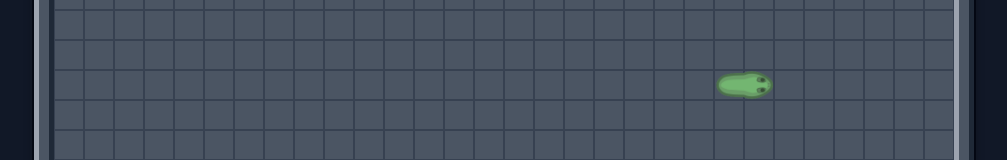
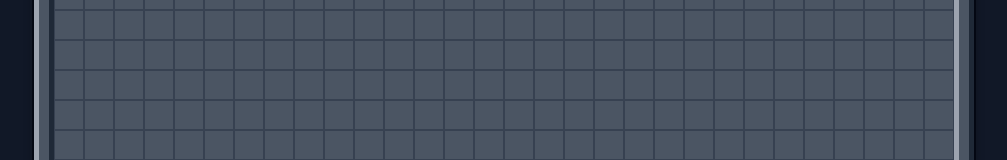
Before and after one commit to CartagoGit/snake, an Angular app: page / in a window 1280 px wide. Shown: the part 366-526 px from the top of the page, without its empty margins (136-1143 px from the left). Built offline with nearby package versions, Linux system fonts and the light colour scheme.

Commit message:
Comenzamos a modificar la logica para poner la serpiente

```diff
--- a/src/app/components/table/table.component.html
+++ b/src/app/components/table/table.component.html
@@ -13,7 +13,7 @@
     @for (cell of row; let cellIndex = $index; track cellIndex){
       @if(cell !==
     'empty' && cell !== 'food'){
-    <img src="{{ cell.canvas.toDataURL() }}" class="cell sprite" />
+    <!-- <img src="{{ cell.canvas.toDataURL() }}" class="cell sprite" /> -->
     }@else {
     <div class="cell sprite"></div>
     }
--- a/src/app/shared/interfaces/game.interface.ts
+++ b/src/app/shared/interfaces/game.interface.ts
@@ -10,7 +10,7 @@ export interface IPosition {
   col: number;
 }
 
-export type ICellState = ISprite | 'empty' | 'food';
+export type ICellState = 'empty' | 'food';
 
 export type IKeys = 'ArrowLeft' | 'ArrowRight' | 'ArrowDown' | 'ArrowUp';
 
--- a/src/app/shared/services/state.service.ts
+++ b/src/app/shared/services/state.service.ts
@@ -113,9 +113,9 @@ export class StateService {
       direction: this.opositeDirection(),
       position: { row, col },
     });
-    this.table()[row][col] = this.sprites.head[this.direction()];
-    this.table()[tailPosition.row][tailPosition.col] =
-      this.sprites.tail[this.direction()];
+    // this.table()[row][col] = this.sprites.head[this.direction()];
+    // this.table()[tailPosition.row][tailPosition.col] =
+    //   this.sprites.tail[this.direction()];
 
     // this.direction.set(this.opositeDirection());
     this.snake.set([
```
